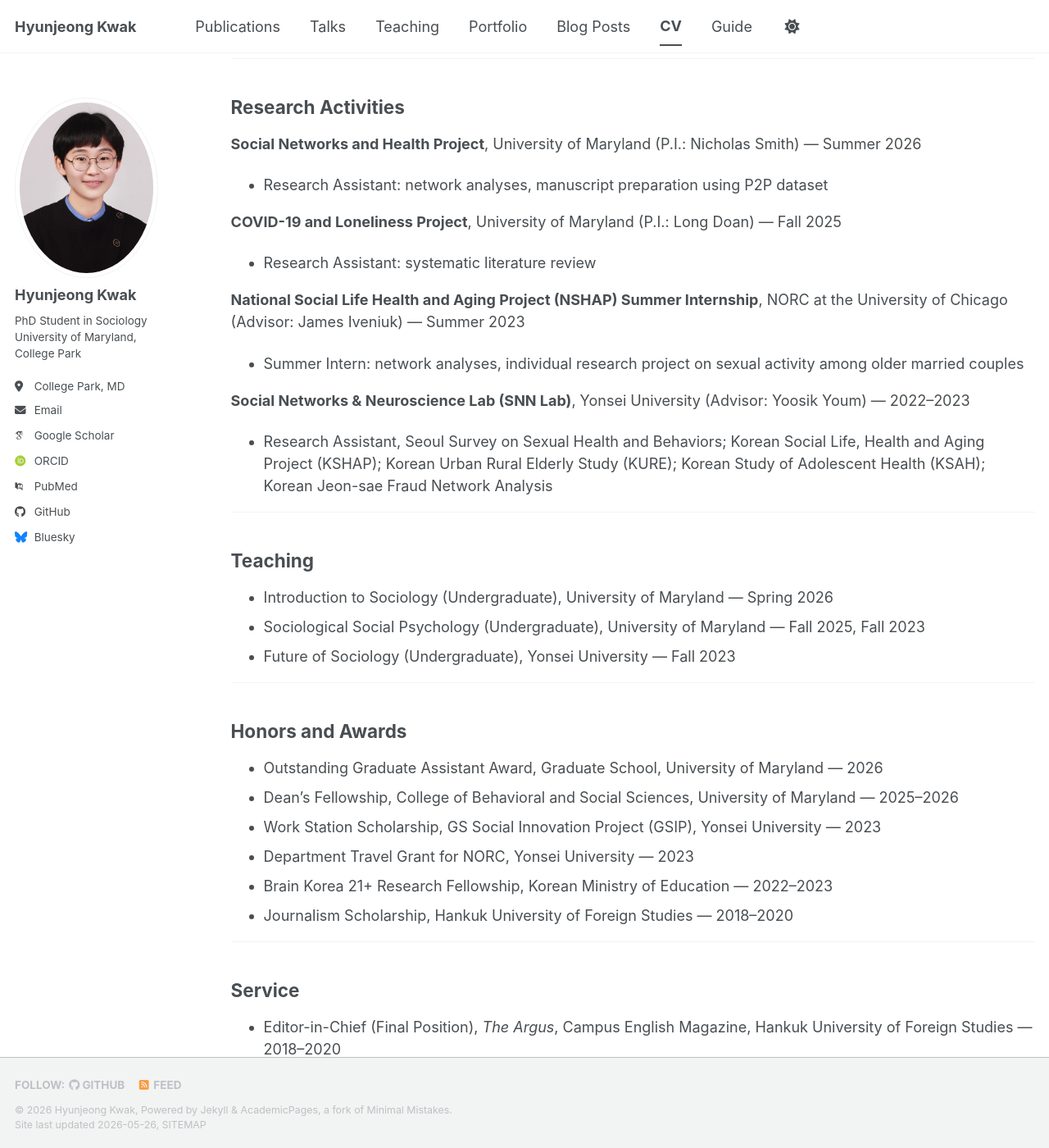
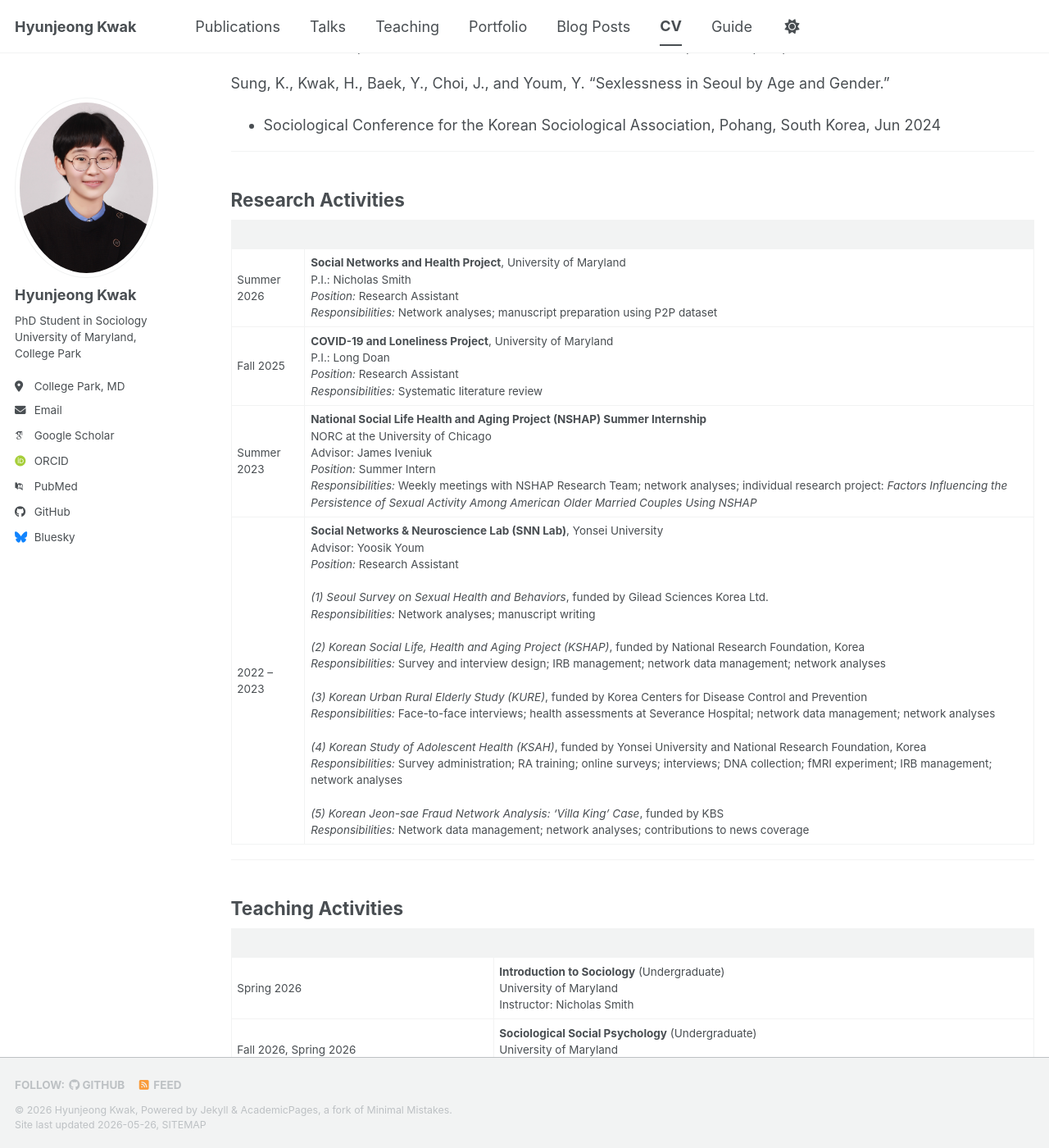
Before and after one commit to hyunjeong-kwak/hyunjeong-kwak.github.io, a Jekyll site: the page built from _pages/cv.md, in a window 1280 px wide and 1400 px high, scrolled down 1370 px. Shown: the whole window at 82% size. Built offline with Jekyll 4.4.1, drawn with Linux system fonts in a browser that asks for light colours; some web fonts are replaced; a script bundle is joined from its source files by our own code; library files that are not in the unit come from our copies; some of the changed text lies outside the part shown.

Commit message:
Update cv.md

```diff
--- a/_pages/cv.md
+++ b/_pages/cv.md
@@ -9,11 +9,15 @@ redirect_from:
 
 {% include base_path %}
 
+<p style="text-align:right"><a href="/files/cv.pdf">Download PDF</a></p>
+
 ## Education
 
-* Ph.D. Student, Sociology, University of Maryland, College Park (Aug 2025 – May 2030, Expected)
-* M.A., Sociology, Yonsei University (Mar 2022 – Oct 2024)
-* B.P.A., Public Administration & B.E., Economics (Double Major), Hankuk University of Foreign Studies (Mar 2018 – Feb 2022)
+| | |
+|---|---|
+| Aug 2025 – May 2030 (Expected) | **Ph.D. Student, Sociology** <br> University of Maryland, College Park |
+| Mar 2022 – Oct 2024 | **M.A., Sociology** <br> Yonsei University |
+| Mar 2018 – Feb 2022 | **B.P.A., Public Administration & B.E., Economics** (Double Major) <br> Hankuk University of Foreign Studies |
 
 ---
 
@@ -53,47 +57,50 @@ Sung, K., Kwak, H., Baek, Y., Choi, J., and Youm, Y. "Sexlessness in Seoul by Ag
 
 ## Research Activities
 
-**Social Networks and Health Project**, University of Maryland (P.I.: Nicholas Smith) — Summer 2026
-* Research Assistant: network analyses, manuscript preparation using P2P dataset
-
-**COVID-19 and Loneliness Project**, University of Maryland (P.I.: Long Doan) — Fall 2025
-* Research Assistant: systematic literature review
-
-**National Social Life Health and Aging Project (NSHAP) Summer Internship**, NORC at the University of Chicago (Advisor: James Iveniuk) — Summer 2023
-* Summer Intern: network analyses, individual research project on sexual activity among older married couples
-
-**Social Networks & Neuroscience Lab (SNN Lab)**, Yonsei University (Advisor: Yoosik Youm) — 2022–2023
-* Research Assistant, Seoul Survey on Sexual Health and Behaviors; Korean Social Life, Health and Aging Project (KSHAP); Korean Urban Rural Elderly Study (KURE); Korean Study of Adolescent Health (KSAH); Korean Jeon-sae Fraud Network Analysis
+| | |
+|---|---|
+| Summer 2026 | **Social Networks and Health Project**, University of Maryland <br> P.I.: Nicholas Smith <br> *Position:* Research Assistant <br> *Responsibilities:* Network analyses; manuscript preparation using P2P dataset |
+| Fall 2025 | **COVID-19 and Loneliness Project**, University of Maryland <br> P.I.: Long Doan <br> *Position:* Research Assistant <br> *Responsibilities:* Systematic literature review |
+| Summer 2023 | **National Social Life Health and Aging Project (NSHAP) Summer Internship** <br> NORC at the University of Chicago <br> Advisor: James Iveniuk <br> *Position:* Summer Intern <br> *Responsibilities:* Weekly meetings with NSHAP Research Team; network analyses; individual research project: *Factors Influencing the Persistence of Sexual Activity Among American Older Married Couples Using NSHAP* |
+| 2022 – 2023 | **Social Networks & Neuroscience Lab (SNN Lab)**, Yonsei University <br> Advisor: Yoosik Youm <br> *Position:* Research Assistant <br><br> *(1) Seoul Survey on Sexual Health and Behaviors*, funded by Gilead Sciences Korea Ltd. <br> *Responsibilities:* Network analyses; manuscript writing <br><br> *(2) Korean Social Life, Health and Aging Project (KSHAP)*, funded by National Research Foundation, Korea <br> *Responsibilities:* Survey and interview design; IRB management; network data management; network analyses <br><br> *(3) Korean Urban Rural Elderly Study (KURE)*, funded by Korea Centers for Disease Control and Prevention <br> *Responsibilities:* Face-to-face interviews; health assessments at Severance Hospital; network data management; network analyses <br><br> *(4) Korean Study of Adolescent Health (KSAH)*, funded by Yonsei University and National Research Foundation, Korea <br> *Responsibilities:* Survey administration; RA training; online surveys; interviews; DNA collection; fMRI experiment; IRB management; network analyses <br><br> *(5) Korean Jeon-sae Fraud Network Analysis: 'Villa King' Case*, funded by KBS <br> *Responsibilities:* Network data management; network analyses; contributions to news coverage |
 
 ---
 
-## Teaching
+## Teaching Activities
 
-* Introduction to Sociology (Undergraduate), University of Maryland — Spring 2026
-* Sociological Social Psychology (Undergraduate), University of Maryland — Fall 2025, Fall 2023
-* Future of Sociology (Undergraduate), Yonsei University — Fall 2023
+| | |
+|---|---|
+| Spring 2026 | **Introduction to Sociology** (Undergraduate) <br> University of Maryland <br> Instructor: Nicholas Smith |
+| Fall 2026, Spring 2026 | **Sociological Social Psychology** (Undergraduate) <br> University of Maryland <br> Instructor: Nicholas Smith |
+| Fall 2023 | **Future of Sociology** (Undergraduate) <br> Yonsei University <br> Instructor: Yoosik Youm |
 
 ---
 
 ## Honors and Awards
 
-* Outstanding Graduate Assistant Award, Graduate School, University of Maryland — 2026
-* Dean's Fellowship, College of Behavioral and Social Sciences, University of Maryland — 2025–2026
-* Work Station Scholarship, GS Social Innovation Project (GSIP), Yonsei University — 2023
-* Department Travel Grant for NORC, Yonsei University — 2023
-* Brain Korea 21+ Research Fellowship, Korean Ministry of Education — 2022–2023
-* Journalism Scholarship, Hankuk University of Foreign Studies — 2018–2020
+| | |
+|---|---|
+| 2026 | Outstanding Graduate Assistant Award, Graduate School, University of Maryland |
+| 2025 – 2026 | Dean's Fellowship, College of Behavioral and Social Sciences, University of Maryland |
+| 2023 | Work Station Scholarship: GS Social Innovation Project (GSIP), Yonsei University |
+| 2023 | Department Travel Grant for NORC, Yonsei University |
+| 2022 – 2023 | Brain Korea 21+ Research Fellowship, Korean Ministry of Education |
+| 2018 – 2020 | Journalism Scholarship, Hankuk University of Foreign Studies |
 
 ---
 
-## Service
+## Service and Leadership
 
-* Editor-in-Chief (Final Position), *The Argus*, Campus English Magazine, Hankuk University of Foreign Studies — 2018–2020
+| | |
+|---|---|
+| 2018 – 2020 | *Editor-in-Chief* (Final Position) <br> *The Argus*, Campus English Magazine, Hankuk University of Foreign Studies |
 
 ---
 
 ## Skills
 
-* **Statistics:** Stata, R, Python, Pajek, Gephi
-* **Languages:** Korean (Native), English (Fluent), Chinese (Intermediate)
-* **Training:** KOSSDA Methodology Education Program (100 hrs); AIFFEL Core AI Program, Modu Labs (960 hrs)
+| | |
+|---|---|
+| Statistics | Stata, R, Python, Pajek, Gephi |
+| Languages | Korean (Native), English (Fluent), Chinese (Intermediate) |
+| Training | KOSSDA Methodology Education Program (100 hrs) <br> AIFFEL Core AI Program, Modu Labs (960 hrs) |
```
